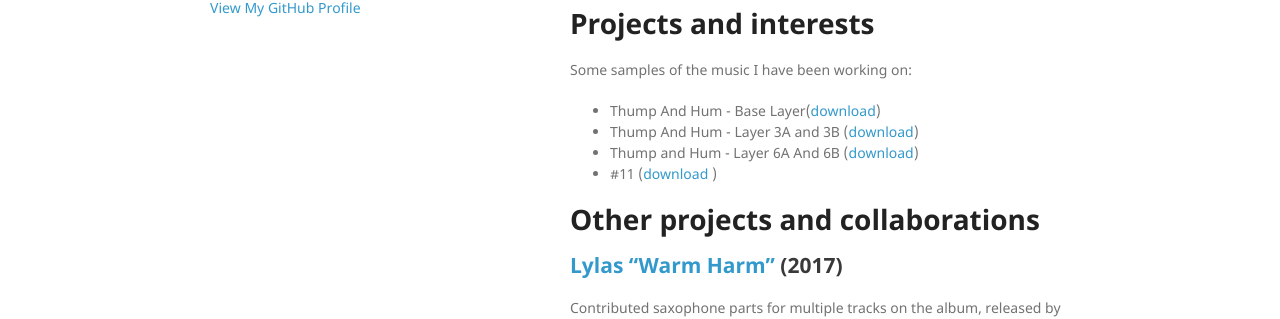
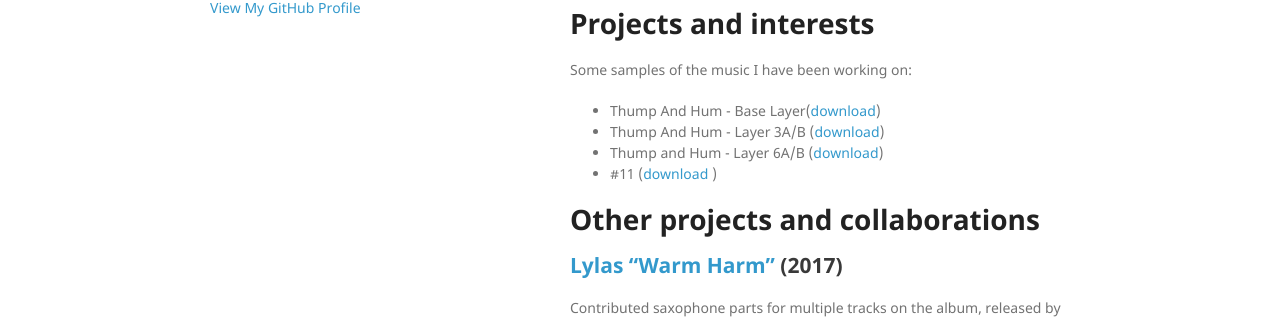
Before and after one commit to cischenker/cischenker.github.io, a Jekyll site: the page built from index.md, in a window 1280 px wide and 1367 px high. Shown: the part 373-692 px from the top of the window. Built offline with Jekyll 4.4.1, drawn with Linux system fonts in a browser that asks for light colours; our own code applies the rules of GitHub Pages for plain Markdown files.

Commit message:
Update index.md

```diff
--- a/index.md
+++ b/index.md
@@ -9,8 +9,8 @@ Saxophonist/improvisor/composer Craig Schenker began his musical career in the e
 Some samples of the music I have been working on:
 
 - Thump And Hum - Base Layer([download](https://github.com/cischenker/cischenker.github.io/blob/master/samples/Loop%202.8.18%20Stand%20Thump%20And%20Hum.m4a?raw=true))
-- Thump And Hum - Layer 3A and 3B ([download](https://github.com/cischenker/cischenker.github.io/blob/master/samples/Loop%202.8.18%20Variation%203%20And%203B.m4a?raw=true))
-- Thump and Hum - Layer 6A And 6B ([download](https://github.com/cischenker/cischenker.github.io/blob/master/samples/Loop%202.8.18%20Variation%206%20And%206B.m4a?raw=true))
+- Thump And Hum - Layer 3A/B ([download](https://github.com/cischenker/cischenker.github.io/blob/master/samples/Loop%202.8.18%20Variation%203%20And%203B.m4a?raw=true))
+- Thump and Hum - Layer 6A/B ([download](https://github.com/cischenker/cischenker.github.io/blob/master/samples/Loop%202.8.18%20Variation%206%20And%206B.m4a?raw=true))
 - #11 ([download](https://github.com/cischenker/cischenker.github.io/blob/master/samples/M_S_T_THUMP%20MIXES_%2311.mp3?raw=true)
 )
 
```
